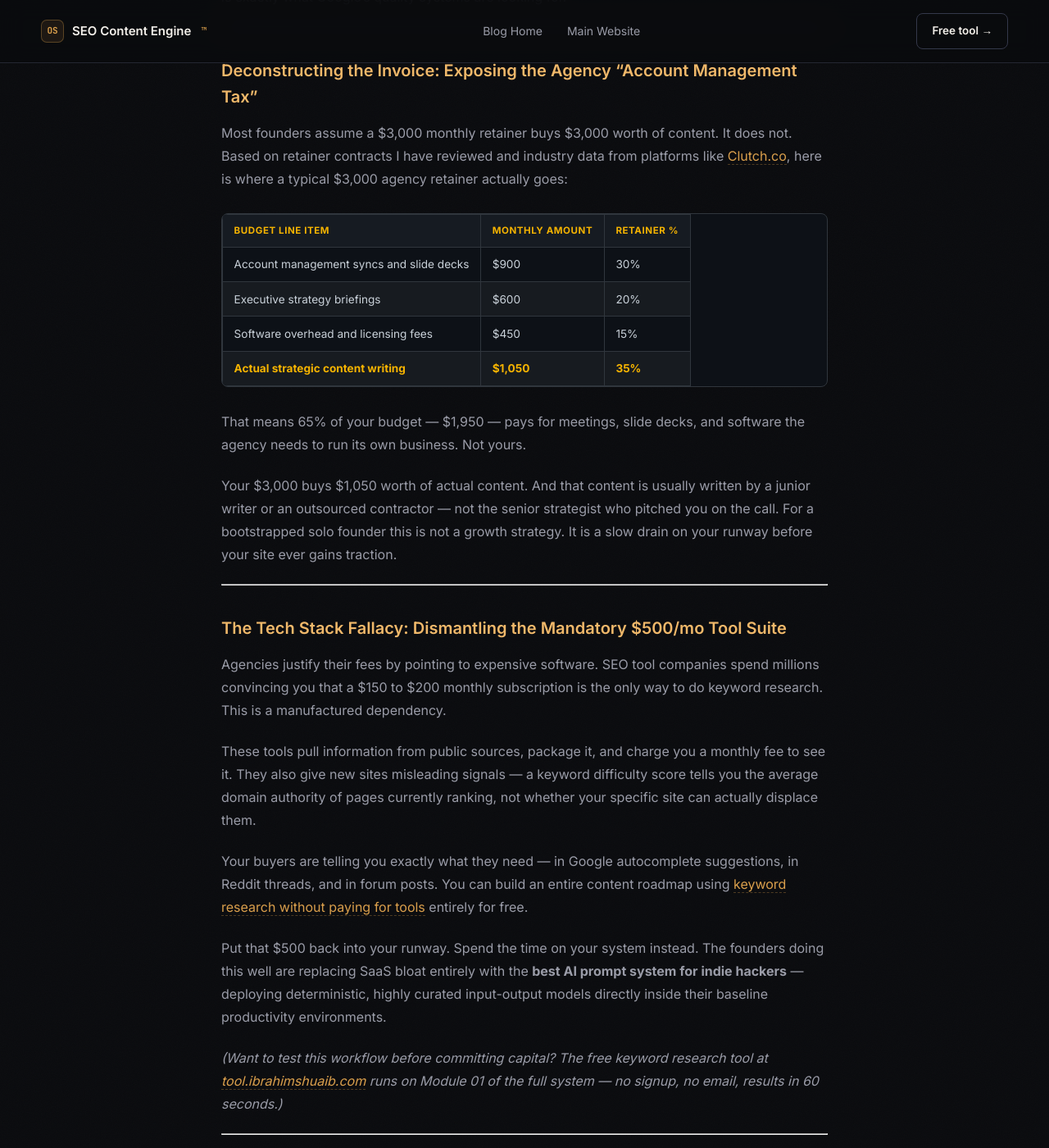
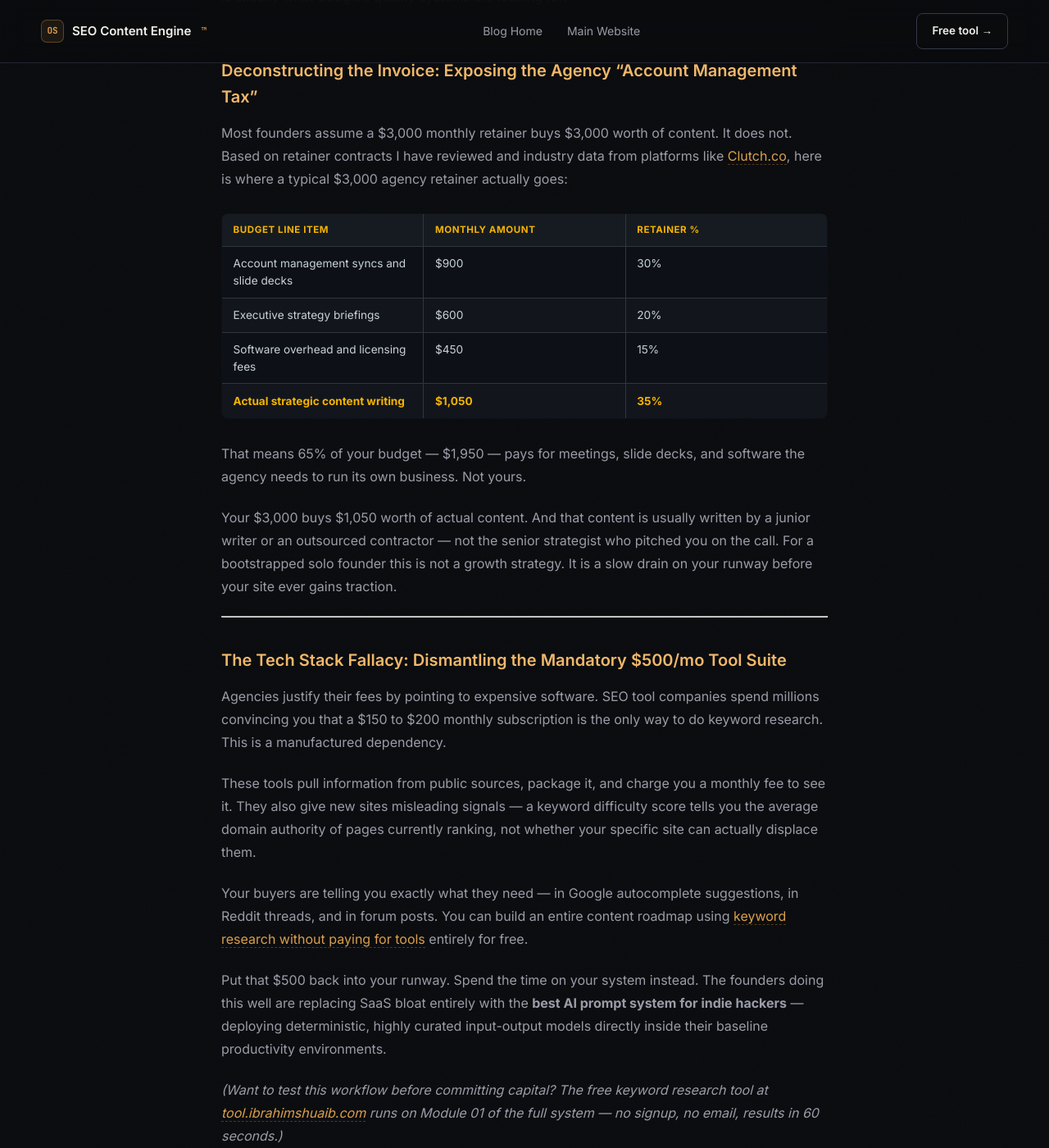
Before and after one commit to ibrabyze/blog-, a Jekyll site: the page built from _posts/2026-07-12-seo-content-engine-hiring-agency.md, in a window 1280 px wide and 1400 px high, scrolled down 2904 px. Shown: the whole window at 82% size. Built offline with Jekyll 4.4.1, drawn with Linux system fonts in a browser that asks for light colours.

Commit message:
Update style.scss

```diff
--- a/assets/css/style.scss
+++ b/assets/css/style.scss
@@ -323,45 +323,51 @@ article table strong {
   margin-bottom: 0.5rem;
 }
 
-/* Custom Table Styling for Blog Articles */
+/* Seamless Dark-Theme Table Styling */
 table {
   width: 100% !important;
-  border-collapse: collapse !important;
-  margin: 2rem 0 !important;
-  font-size: 0.95rem !important;
+  border-collapse: separate !important;
+  border-spacing: 0 !important;
+  margin: 2.5rem 0 !important;
+  font-size: 0.92rem !important;
   text-align: left !important;
-  display: block !important;
-  overflow-x: auto !important; /* Prevents breaking mobile layouts */
+  background-color: transparent !important; /* Blends directly into page background */
+  border: 1px solid rgba(255, 255, 255, 0.08) !important;
+  border-radius: 8px !important;
+  overflow: hidden !important;
 }
 
-/* Header Row */
+/* Header Styling */
 th {
-  background-color: #121620 !important;
-  color: #F5A623 !important; /* Gold accent header text */
+  background-color: rgba(255, 255, 255, 0.03) !important;
+  color: #F5B301 !important; /* Exact gold accent matching your header/links */
+  font-size: 0.8rem !important;
   font-weight: 700 !important;
-  padding: 12px 16px !important;
-  border-bottom: 2px solid #2A2F3D !important;
-  white-space: nowrap !important;
+  text-transform: uppercase !important;
+  letter-spacing: 0.05em !important;
+  padding: 14px 18px !important;
+  border-bottom: 1px solid rgba(255, 255, 255, 0.1) !important;
 }
 
-/* Data Cells */
+/* Table Cells */
 td {
-  padding: 12px 16px !important;
-  border-bottom: 1px solid #1A1F2C !important;
-  color: #D1D5DB !important;
+  padding: 14px 18px !important;
+  border-bottom: 1px solid rgba(255, 255, 255, 0.05) !important;
+  color: #9CA3AF !important; /* Muted reading text */
 }
 
-/* Alternating Rows */
-tr:nth-child(even) {
+/* Remove bottom border on final row */
+tr:last-child td {
+  border-bottom: none !important;
+}
+
+/* Highlighted Gold Row Text */
+td strong,
+td b {
+  color: #F5B301 !important;
+}
+
+/* Alternating Subtle Row Hover */
+tr:hover td {
   background-color: rgba(255, 255, 255, 0.02) !important;
 }
-
-/* Hover Highlight */
-tr:hover {
-  background-color: rgba(255, 255, 255, 0.04) !important;
-}
-.author-box p {
-  color: #8b949e;
-  font-size: 0.92rem;
-  line-height: 1.6;
-}
```
